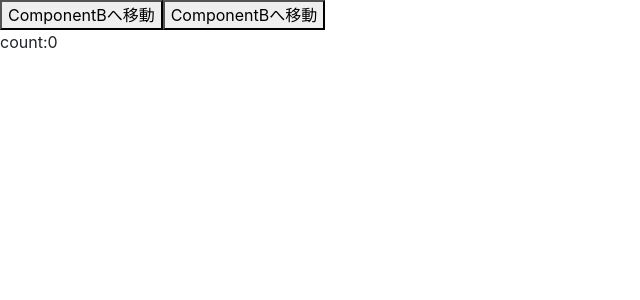
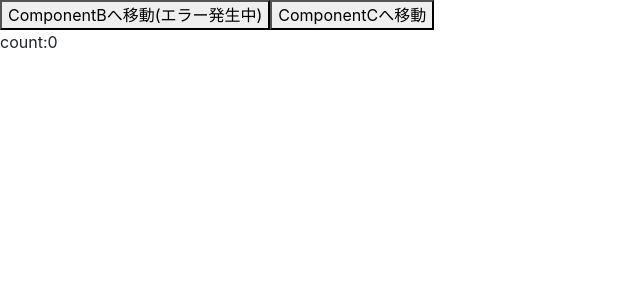
Before and after one commit to cheseryon050822/react-app-no2, a React (Create React App) app in the folder my-app/: page / in a window 1280 px wide. Shown: the top 300 px of the page, without its empty margins (0-640 px from the left). Built offline with nearby package versions, Linux system fonts and the light colour scheme; no server answers.

Commit message:
CUJOH JOREAN

```diff
--- a/my-app/src/Components/ComponentA.js
+++ b/my-app/src/Components/ComponentA.js
@@ -22,8 +22,8 @@ const ComponentA = () => {
       <Router>
         <Switch>
       <div>
-        <button onClick={ComponentB}>ComponentBへ移動</button>
-        <button onClick={ComponentC}>ComponentBへ移動</button>
+        <button onClick={ComponentB}>ComponentBへ移動(エラー発生中)</button>
+        <button onClick={ComponentC}>ComponentCへ移動</button>
         <div>count:{count}</div>
         </div>
         </Switch>
--- a/my-app/src/reducer/index.js
+++ b/my-app/src/reducer/index.js
@@ -20,11 +20,12 @@ const reducer = (state=[],action)=>{
         return{...state,count:0};
     case LOTTE:
         var num = state.count +1
-        console.log(num)
-    if  (3===0) {
+    if  (state.count %3===0) {
         console.log(state.count +10)
+        return state
         }else{
-        console.log(state.count +1)
+        console.log(state.count +0)
+        return state
     }
     }
     };
```
